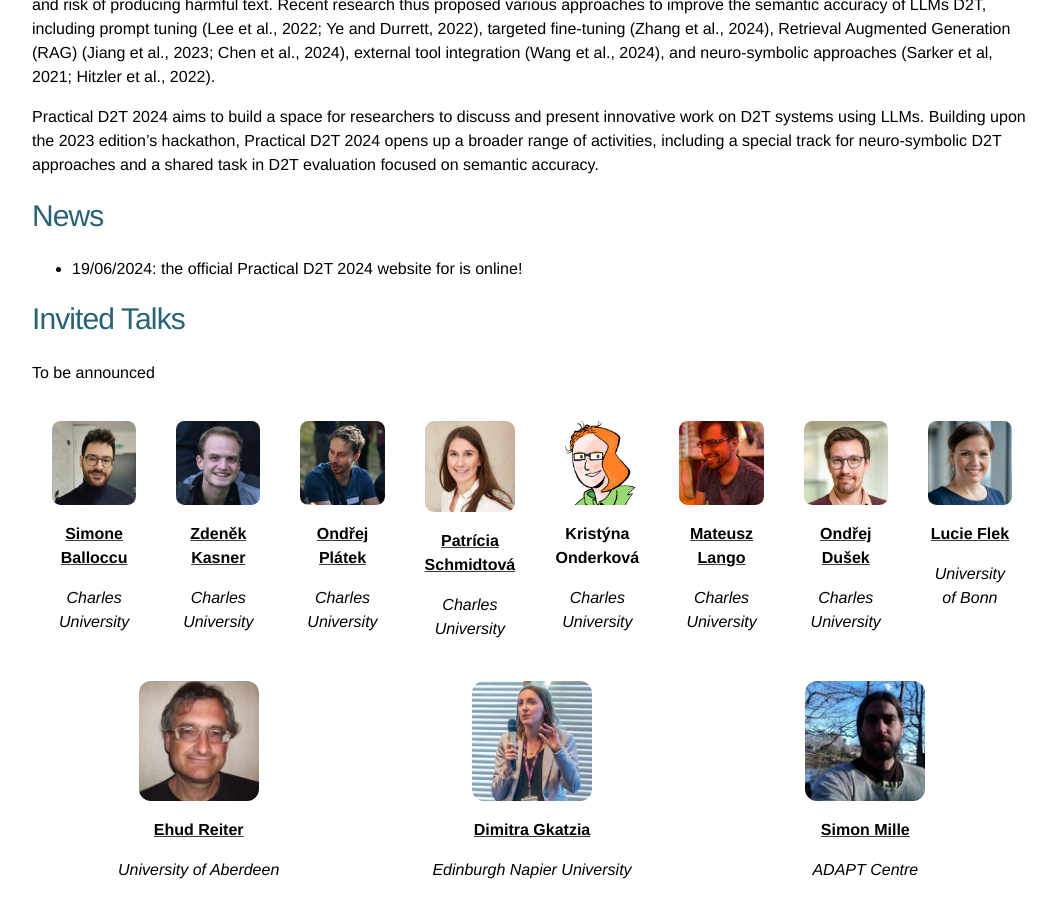
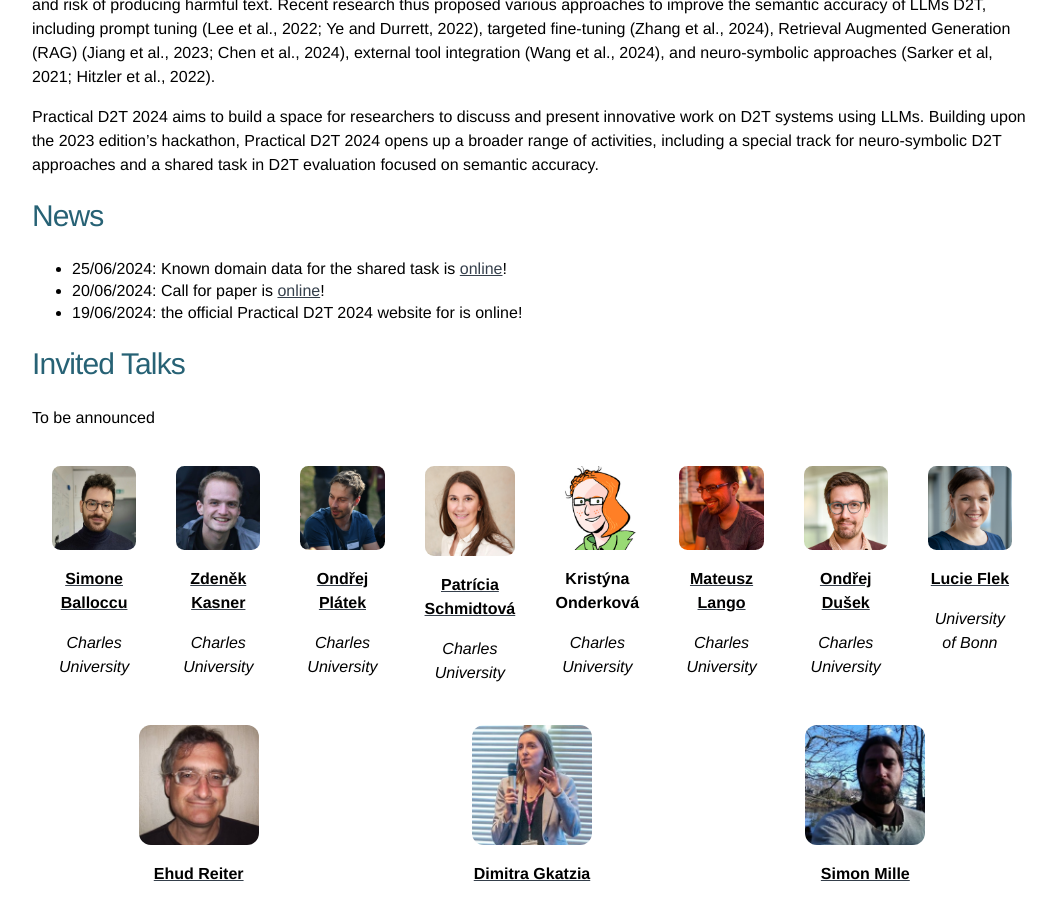
Before and after one commit to practicald2t/practicald2t.github.io, a Jekyll site: the page built from index.md, in a window 1280 px wide and 900 px high, scrolled down 562 px. Shown: the whole window, without its empty margins (108-1164 px from the left). Built offline with Jekyll 4.4.1, drawn with Linux system fonts in a browser that asks for light colours.

Commit message:
Update index.md

```diff
--- a/index.md
+++ b/index.md
@@ -20,7 +20,8 @@ The recently introduced instruction-tuned, multi-task Large Language Models (LLM
 Practical D2T 2024 aims to build a space for researchers to discuss and present innovative work on D2T systems using LLMs. Building upon the 2023 edition’s hackathon, Practical D2T 2024 opens up a broader range of activities, including a special track for neuro-symbolic D2T approaches and a shared task in D2T evaluation focused on semantic accuracy.
 
 # News
-
+- 25/06/2024: Known domain data for the shared task is [online](https://practicald2t.github.io/pages/shared_task)!
+- 20/06/2024: Call for paper is [online](https://practicald2t.github.io/pages/cfp)!
 - 19/06/2024: the official Practical D2T 2024 website for is online!
 
 # Invited Talks
```
